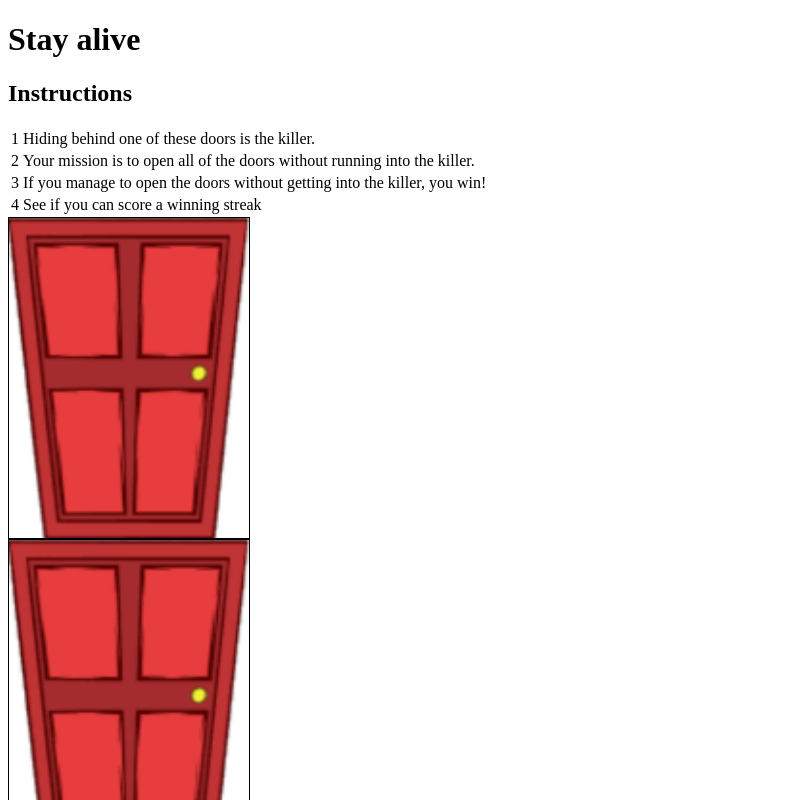
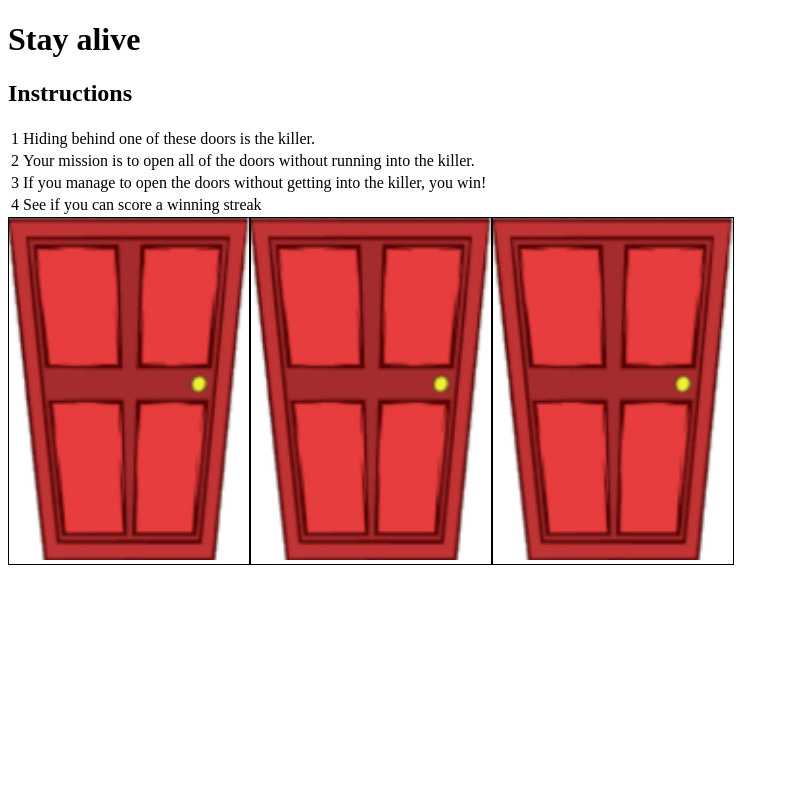
Before and after one commit to jekiquin/chorebot, a React (Create React App) app: page / in a window 1280 px wide. Shown: the top 800 px of the page, without its empty margins (0-789 px from the left). Built offline with nearby package versions, Linux system fonts and the light colour scheme.

Commit message:
added animation on door opening

```diff
--- a/src/App.js
+++ b/src/App.js
@@ -1,3 +1,4 @@
+import { useState } from 'react';
 import Header from './components/Header/Header';
 import Instructions from './components/Instructions/Instructions';
 import Doors from './components/Doors/Doors';
@@ -10,6 +11,7 @@ function App() {
       <div className='game'>
         <Instructions />
         <Doors />
+
       </div>
     </div>
   );
--- a/src/components/Door/Door.js
+++ b/src/components/Door/Door.js
@@ -1,20 +1,32 @@
-import { useEffect } from 'react';
+
 import PropTypes from 'prop-types';
 import './Door.scss';
 import doorImage from '../../assets/images/Door.png';
 
-function Door({isOpened}) {
+function Door({doorModel, handleOpenDoor, doorOpened}) {
+    const {isOpening, isOpened, isKiller} = doorModel;
 
-    useEffect(() => {
-        const img = new Image();
-        img.src = doorImage;
-    }, [])
+    const doorClassName = () => {
+        let outputClass = 'Door__img';
+        if (isOpening) {
+            outputClass += ` ${outputClass}--opening`;
+        }
+        if (isOpened) {
+            outputClass += ` ${outputClass}--opened`;
+        }
+        return outputClass;
+    };
 
-    const doorClassName = () => `Door__img ${isOpened ? 'Door__img--opened' : ''}`;
 
     return(
         <div className='Door__frame'>
-            <img className={doorClassName()} src={doorImage} alt='door' />
+            <img
+                src={doorImage}
+                alt='door'
+                className={doorClassName()}
+                onClick={() => handleOpenDoor(doorModel)}
+                onAnimationEnd={() => doorOpened(doorModel)}
+            />
         </div>
 
     )
--- a/src/components/Door/Door.scss
+++ b/src/components/Door/Door.scss
@@ -1,26 +1,27 @@
-@use '../../styles/animations.scss' as *;
+@use '../../styles/variables' as *;
+@use '../../styles/animations' as *;
 
 .Door {
 
     &__frame {
-        height: 20rem;
-        width: 15rem;
-        // overflow: hidden;
+        height: fit-content;
+        width: min(15rem, 30%);
+        overflow: hidden;
         border: 1px solid;
+        perspective: 100rem;
     }
 
     &__img {
         width: 100%;
-        height: 100%;
         transform-origin: top left;
 
 
-        &--opened {
-            animation: door-open 1s ease 1s 1 forwards;
+        &--opening {
+            animation: door-open 1s ease 0.5s 1 forwards;
         }
 
-        // &:hover {
-        //     transform: rotateY(80deg);
-        // }
+        &--opened {
+            transform: rotateY($door-open-angle);
+        }
     }
 }
--- a/src/components/Doors/Doors.js
+++ b/src/components/Doors/Doors.js
@@ -1,15 +1,49 @@
+import { useState } from 'react';
 import Door from "../Door/Door";
 import uniqid from 'uniqid';
+import { doorModel } from '../../utils/door-model';
+import './Doors.scss';
 
 const NUM_DOORS = 3;
 function Doors() {
 
-    const displayDoors = (numOfDoors) => {
-        return Array(numOfDoors).fill(null).map(() => {
-          return <Door key={uniqid()} />
+    const [doorsModel, setDoorsModel]= useState(
+        Array(NUM_DOORS).fill(null).map((_, index) => doorModel(index))
+    )
+
+    const handleOpenDoor = (selectedDoor) => {
+        if (selectedDoor.disabled) return;
+        setDoorsModel(currDoorsModel => {
+            return currDoorsModel.map(currDoorModel => {
+                return selectedDoor.index === currDoorModel.index
+                ? {...currDoorModel, isOpening: true}
+                : {...currDoorModel, disabled: true}
+            })
         })
     }
 
+    const doorOpened = (selectedDoor) => {
+        setDoorsModel(currDoorsModel => {
+            return currDoorsModel.map(currDoorModel => {
+                return selectedDoor.index === currDoorModel.index
+                ? {...currDoorModel, isOpening: false, isOpened: true}
+                : {...currDoorModel, disabled: false}
+            })
+        })
+    }
+
+    const displayDoors = () => {
+        return doorsModel.map((doorModel) => {
+          return <Door
+                    key={uniqid()}
+                    doorModel={doorModel}
+                    handleOpenDoor={handleOpenDoor}
+                    doorOpened = {doorOpened}
+                />
+        })
+    }
+
+    console.log(doorsModel)
 
     return(
         <div className='Doors'>
--- /dev/null
+++ b/src/components/Doors/Doors.scss
@@ -0,0 +1,3 @@
+.Doors {
+    display: flex;
+}
--- a/src/components/Instructions/Instructions.js
+++ b/src/components/Instructions/Instructions.js
@@ -23,7 +23,9 @@ function Instructions() {
         <section>
             <h2>Instructions</h2>
             <table>
-                {displayInstructions()}
+                <tbody>
+                    {displayInstructions()}
+                </tbody>
             </table>
         </section>
     )
--- a/src/styles/animations.scss
+++ b/src/styles/_animations.scss
@@ -1,9 +1,11 @@
+@use 'variables' as *;
+
 @keyframes door-open {
     from {
         transform: rotateY(0);
     }
 
     to {
-        transform: rotateY(80deg)
+        transform: rotateY($door-open-angle)
     }
 }
--- /dev/null
+++ b/src/styles/_variables.scss
@@ -0,0 +1 @@
+$door-open-angle: -80deg;
--- /dev/null
+++ b/src/utils/door-model.js
@@ -0,0 +1,9 @@
+export function doorModel(index) {
+    return {
+        index,
+        isOpening: false,
+        isOpened: false,
+        isKiller: false,
+        disabled: false
+    }
+}
```
